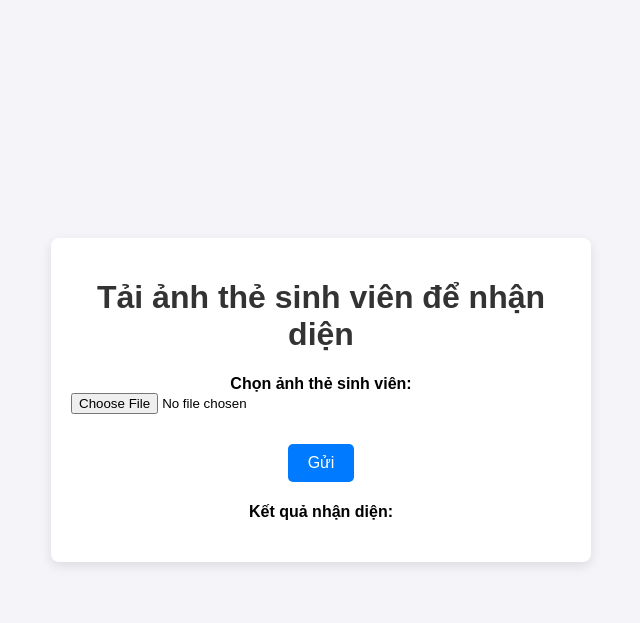
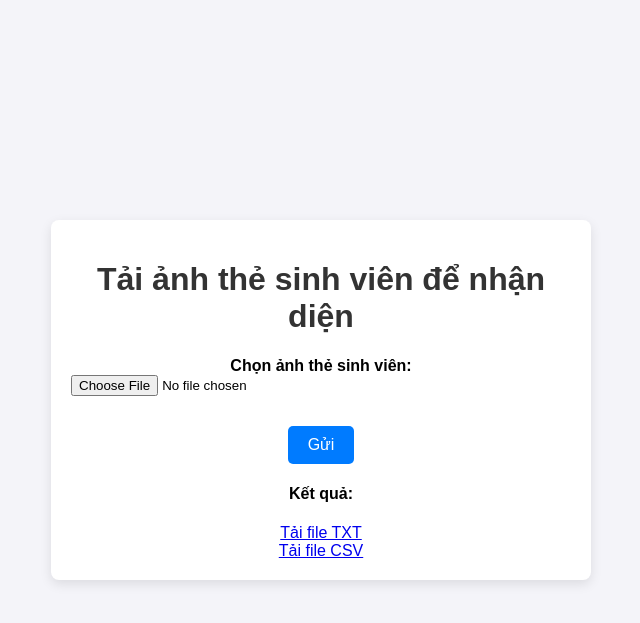
Before and after one commit to anhngocdang2723/StudentID_FaceVerification, a FastAPI app: page / in a window 1280 px wide. Shown: the top 623 px of the page, without its empty margins (319-959 px from the left). Run offline with FastAPI, Linux system fonts and the light colour scheme.

Commit message:
update download txt/csv file

```diff
--- a/main.py
+++ b/main.py
@@ -5,25 +5,29 @@ from paddleocr import PaddleOCR
 import cv2
 import re
 import os
+import csv
 
+# Khởi tạo ứng dụng FastAPI
 app = FastAPI()
 
-#tạo paddleocr model
+# Khởi tạo PaddleOCR cho Tiếng Việt
 ocr = PaddleOCR(use_angle_cls=True, lang='vi')
 
-#đường dẫn và đảm bảo tồn tại
+# Đường dẫn đến các thư mục xử lý
 UPLOAD_FOLDER = "uploads/"
 PROCESSED_FOLDER = "processed/"
 RESULTS_FOLDER = "results/"
 
+# Đảm bảo các thư mục tồn tại
 os.makedirs(UPLOAD_FOLDER, exist_ok=True)
 os.makedirs(PROCESSED_FOLDER, exist_ok=True)
 os.makedirs(RESULTS_FOLDER, exist_ok=True)
 
+# Mount static files (for CSS, JS, etc.)
 app.mount("/static", StaticFiles(directory="static"), name="static")
 
 
-#endpoints tra vể trang chủ
+# Endpoint trả về file HTML (Giao diện web)
 @app.get("/", response_class=HTMLResponse)
 async def get_home():
     with open("static/index.html", "r", encoding="utf-8") as f:
@@ -31,7 +35,7 @@ async def get_home():
     return HTMLResponse(content=html_content)
 
 
-#tiền xử lý ảnh
+# Tiền xử lý ảnh (grayscale và ngưỡng hóa)
 def preprocess_image(image_path: str) -> str:
     image = cv2.imread(image_path)
     gray = cv2.cvtColor(image, cv2.COLOR_BGR2GRAY)
@@ -42,7 +46,7 @@ def preprocess_image(image_path: str) -> str:
     return processed_image_path
 
 
-#trích xuất thông tin
+# Trích xuất thông tin từ kết quả OCR
 def extract_info_from_ocr(result):
     fields = {
         "Tên": "",
@@ -93,7 +97,27 @@ def extract_info_from_ocr(result):
     return fields
 
 
-#endpoint upload ảnh và xử lý ảnh
+# Lưu kết quả vào file TXT
+def save_results_to_txt(filename, extracted_info):
+    result_file = os.path.join(RESULTS_FOLDER, f"{filename}_result.txt")
+    with open(result_file, "w", encoding="utf-8") as f:
+        for field, value in extracted_info.items():
+            f.write(f"{field}: {value}\n")
+    return result_file
+
+
+# Lưu kết quả vào file CSV
+def save_results_to_csv(filename, extracted_info):
+    result_file = os.path.join(RESULTS_FOLDER, f"{filename}_result.csv")
+    with open(result_file, "w", newline='', encoding="utf-8") as csvfile:
+        writer = csv.writer(csvfile)
+        writer.writerow(["Field", "Value"])
+        for field, value in extracted_info.items():
+            writer.writerow([field, value])
+    return result_file
+
+
+# Endpoint để xử lý ảnh và thực hiện OCR
 @app.post("/upload-image")
 async def upload_image(file: UploadFile = File(...)):
     # Lưu ảnh tải lên
@@ -110,11 +134,21 @@ async def upload_image(file: UploadFile = File(...)):
     # Trích xuất thông tin từ kết quả OCR
     extracted_info = extract_info_from_ocr(result)
 
-    # Trả về kết quả dưới dạng JSON
-    return JSONResponse(content=extracted_info)
+    # Lưu kết quả vào file TXT và CSV
+    txt_file_path = save_results_to_txt(os.path.splitext(file.filename)[0], extracted_info)
+    csv_file_path = save_results_to_csv(os.path.splitext(file.filename)[0], extracted_info)
+
+    # Trả về đường dẫn đến file TXT và CSV
+    return {
+        "message": "OCR thành công",
+        "txt_file": txt_file_path,
+        "csv_file": csv_file_path,
+        "extracted_info": extracted_info
+    }
 
 
-#endpoint trả về ảnh đã xử lý
-@app.get("/processed/{filename}", response_class=FileResponse)
-async def get_processed_image(filename: str):
-    return FileResponse(os.path.join(PROCESSED_FOLDER, f"processed_{filename}"))
+# Endpoint để tải file kết quả TXT
+@app.get("/results/{filename}", response_class=FileResponse)
+async def download_file(filename: str):
+    file_path = os.path.join(RESULTS_FOLDER, filename)
+    return FileResponse(file_path)
--- /dev/null
+++ b/results/NgocAnhIDCard_result.csv
@@ -0,0 +1,6 @@
+Field,Value
+Tên,DANG NGOC ANH
+Ngành,C. NGHE THONG TIN
+Khoa/Viện,VIEN KY THUAT CONG NGHE
+Khoá,62 (2021-2026)
+MSV,215748020110333
--- /dev/null
+++ b/results/NgocAnhIDCard_result.txt
@@ -0,0 +1,5 @@
+Tên: DANG NGOC ANH
+Ngành: C. NGHE THONG TIN
+Khoa/Viện: VIEN KY THUAT CONG NGHE
+Khoá: 62 (2021-2026)
+MSV: 215748020110333
--- a/static/index.html
+++ b/static/index.html
@@ -12,14 +12,20 @@
         <form id="uploadForm" enctype="multipart/form-data">
             <label for="file">Chọn ảnh thẻ sinh viên:</label>
             <input type="file" id="file" name="file" accept="image/*" required><br>
-            <div class="image-preview" id="preview"></div>
+
+            <!-- Thêm phần hiển thị ảnh -->
+            <div class="image-preview" id="imagePreview"></div>
 
             <input type="submit" value="Gửi">
         </form>
 
         <div id="result-container">
-            <h4>Kết quả nhận diện:</h4>
+            <h4>Kết quả:</h4>
             <pre id="result"></pre>
+
+            <!-- Liên kết tải file kết quả -->
+            <a id="download-txt" href="#">Tải file TXT</a> <br>
+            <a id="download-csv" href="#">Tải file CSV</a>
         </div>
     </div>
 
--- a/static/script.js
+++ b/static/script.js
@@ -1,27 +1,33 @@
 document.getElementById('file').addEventListener('change', function() {
-    const preview = document.getElementById('preview');
     const file = this.files[0];
+    const preview = document.getElementById('imagePreview');
 
     if (file) {
         const reader = new FileReader();
         reader.onload = function(e) {
             preview.innerHTML = '<img src="' + e.target.result + '" alt="Image Preview">';
-        };
+        }
         reader.readAsDataURL(file);
     } else {
         preview.innerHTML = '';
     }
 });
 
+// Gửi ảnh và hiển thị kết quả sau khi xử lý
 document.getElementById('uploadForm').onsubmit = async function(event) {
     event.preventDefault();
-    const formData = new FormData(this);
+    document.getElementById('result').textContent = "Đang xử lý...";
 
-    const response = await fetch('/upload-image', {
+    let formData = new FormData(this);
+    let response = await fetch('/upload-image', {
         method: 'POST',
         body: formData
     });
 
-    const result = await response.json();
-    document.getElementById('result').innerText = JSON.stringify(result, null, 2);
+    let result = await response.json();
+    document.getElementById('result').textContent = JSON.stringify(result, null, 4);
+
+    // Liên kết tải file
+    document.getElementById('download-txt').href = result.txt_link;
+    document.getElementById('download-csv').href = result.csv_link;
 };
--- a/static/style.css
+++ b/static/style.css
@@ -45,16 +45,13 @@ input[type="submit"]:hover {
     background-color: #0056b3;
 }
 
-#result-container {
-    margin-top: 20px;
-}
-
 #result {
     margin-top: 20px;
     font-size: 1.2em;
     color: #333;
     white-space: pre-wrap;
 }
+
 .image-preview {
     margin-top: 15px;
 }
```
